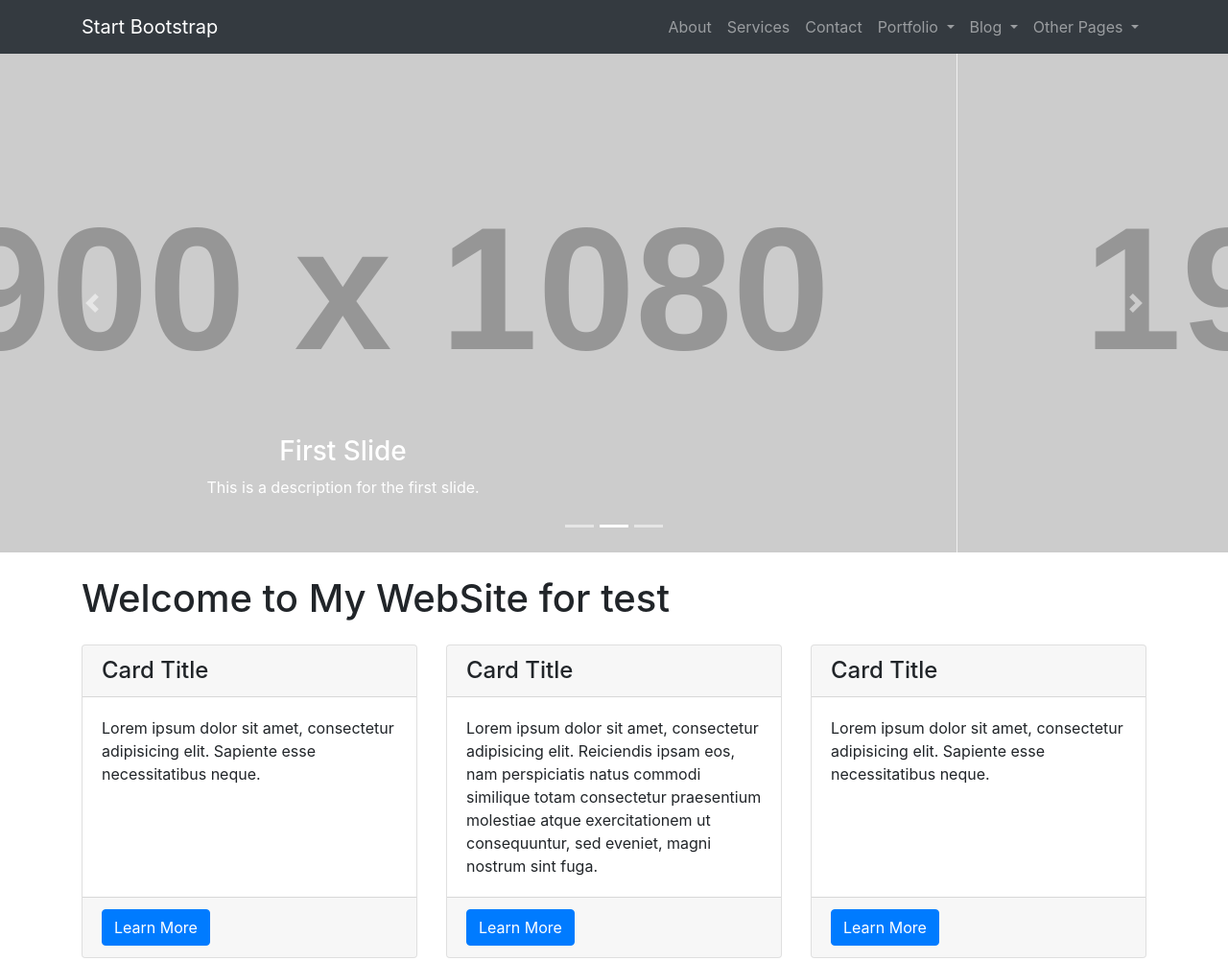
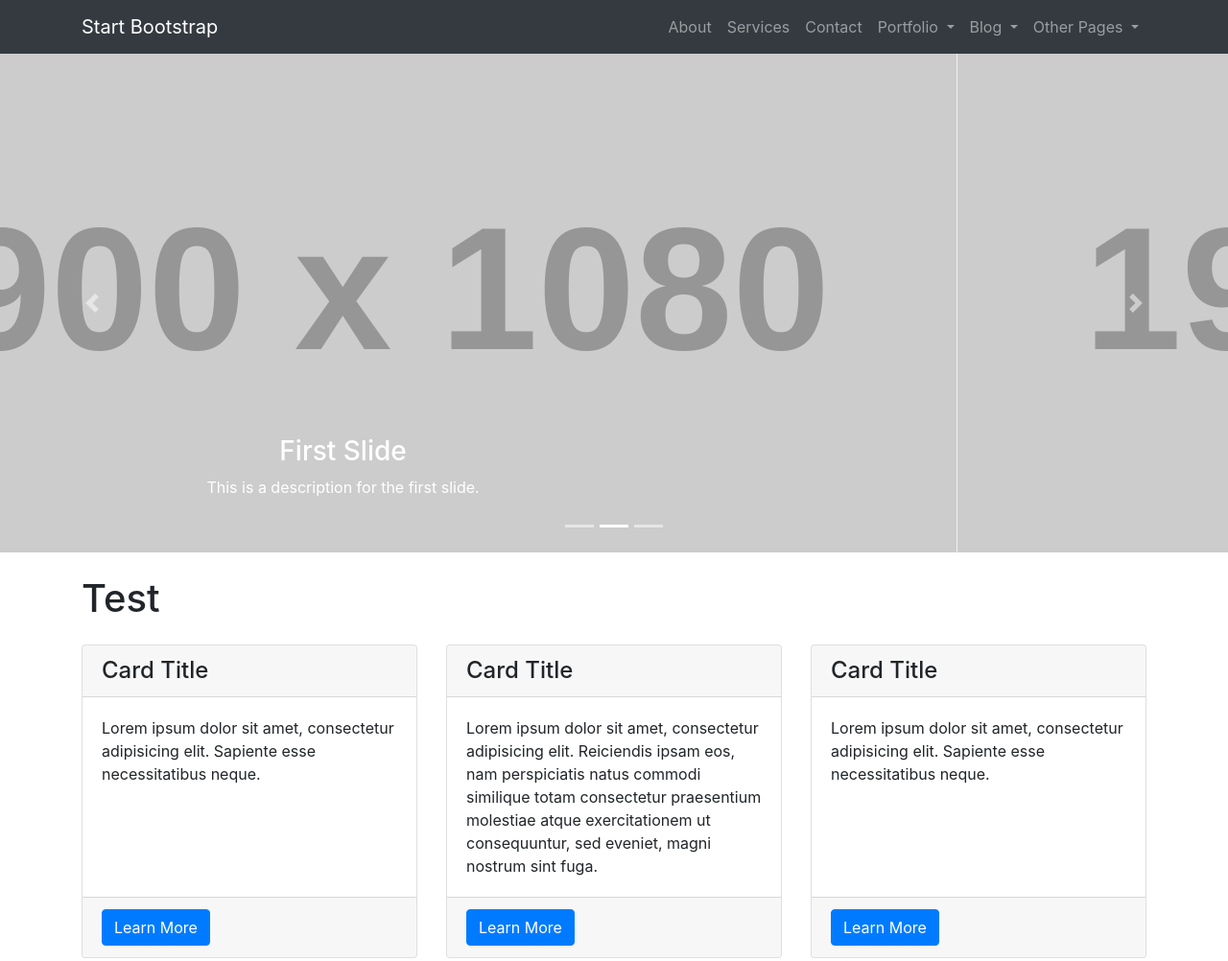
Before and after one commit to Bobby722/git_test, a website: page index.html in a window 1280 px wide. Shown: the top 1002 px of the page at 96% size. Drawn offline with Linux system fonts and the light colour scheme; placeholder pictures from the web are drawn by us.

Commit message:
更改index.html

```diff
--- a/index.html
+++ b/index.html
@@ -121,7 +121,7 @@
     <!-- Page Content -->
     <div class="container">
 
-      <h1 class="my-4">Welcome to My WebSite for test</h1>
+      <h1 class="my-4">Test</h1>
 
       <!-- Marketing Icons Section -->
       <div class="row">
```
